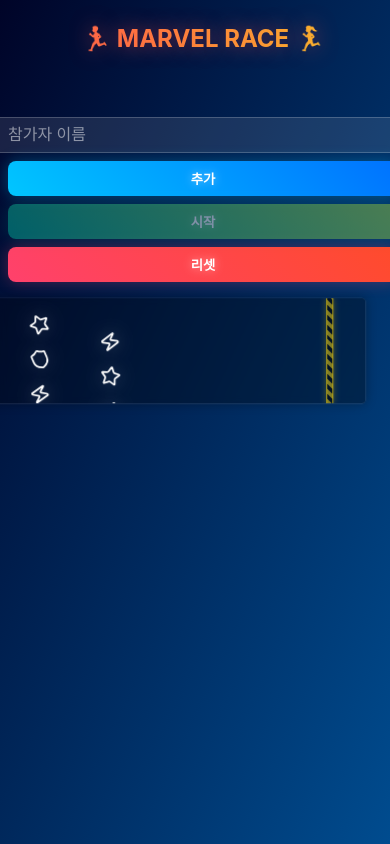
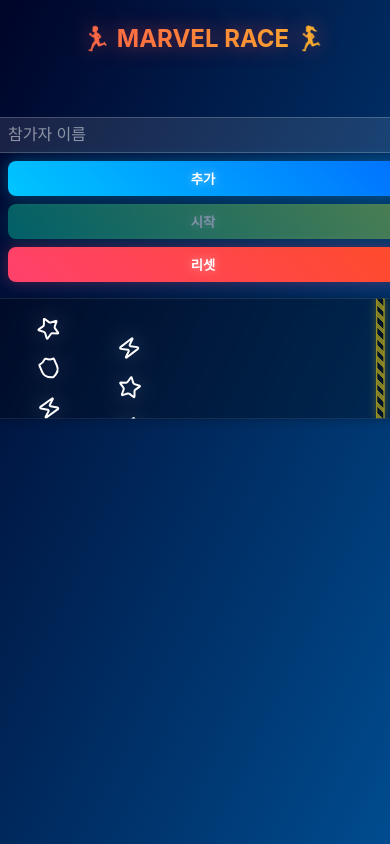
Before and after one commit to ckk914/RunRacingGameNext, a React (Create React App) app: page / in a window 390 px wide. Built offline with nearby package versions, Linux system fonts and the light colour scheme; the HTML template or start-up script is replaced by a standard one.

Commit message:
chore: css조정 & build

```diff
--- a/src/styles/MarvelRaceFinal.module.css
+++ b/src/styles/MarvelRaceFinal.module.css
@@ -285,7 +285,7 @@
     .raceTrack {
         height: 300px;
         transform-origin: top left;
-        transform: scale(0.35);
+        transform: scale(0.4);
         width: 285%;
         margin-left: -2rem;
         overflow-x: hidden;
```
Also changed, not shown: 6 other files (tests, documents, lock files or other folders).
